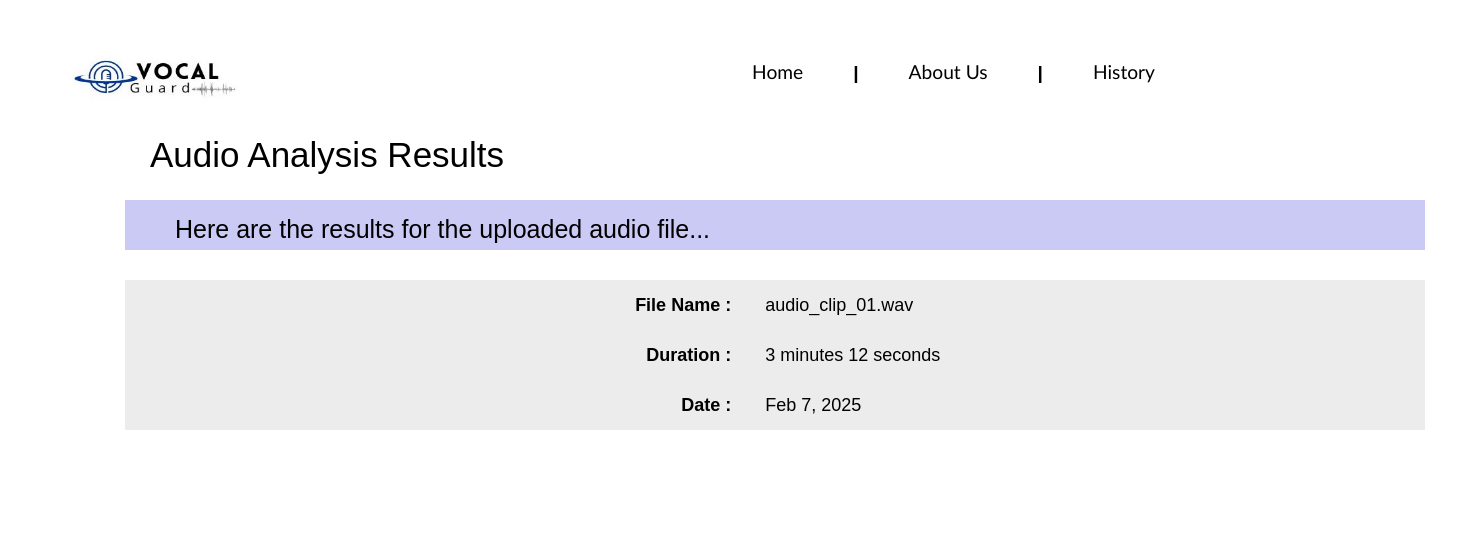
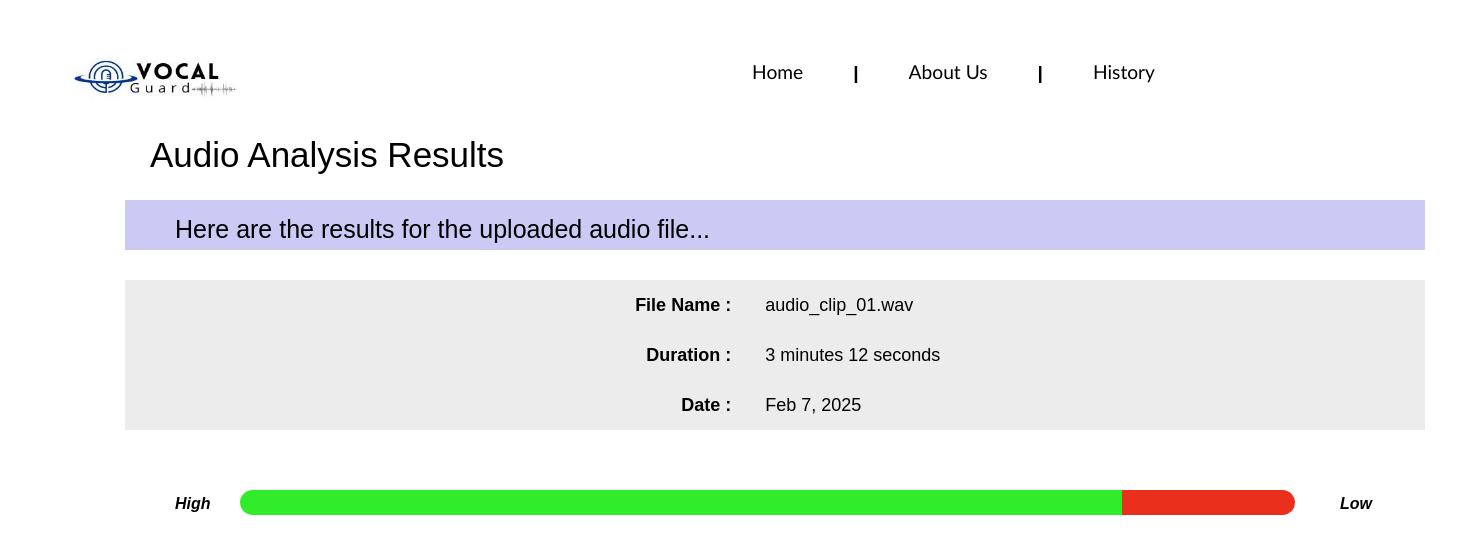
Before and after one commit to naveensanjula975/VocalGuard, a React (Vite) app in the folder frontend/: page /result in a window 1280 px wide. Shown: the top 554 px of the page, 1475 px wide, since content can reach past the window. Built offline with nearby package versions, Linux system fonts and the light colour scheme.

Commit message:
Update Result.jsx

```diff
--- a/frontend/src/components/Result.jsx
+++ b/frontend/src/components/Result.jsx
@@ -2,12 +2,14 @@ import React from "react";
 import "../styles/ResultStyle.css";
 
 export default function Result() {
-  return(
+  return (
     <div className="cont">
       <h1 className="head-text">Audio Analysis Results</h1>
       <div className="topdiv">
-  <p className="topic">Here are the results for the uploaded audio file...</p></div>
-
+        <p className="topic">
+          Here are the results for the uploaded audio file...
+        </p>
+      </div>
 
       <div className="detail">
         <div className="name1">
@@ -22,9 +24,14 @@ export default function Result() {
           <div className="date-head">Date :</div>
           <div className="de">Feb 7, 2025</div>
         </div>
-
       </div>
 
+      <div className="mainbar">
+        <div className="bar1">High</div>
+        <div className="bar2"></div>
+        <div className="bar3"></div>
+        <div className="bar4">Low</div>
+      </div>
     </div>
   );
 }
```
Lines whose indentation alone changed are shown as unchanged.
